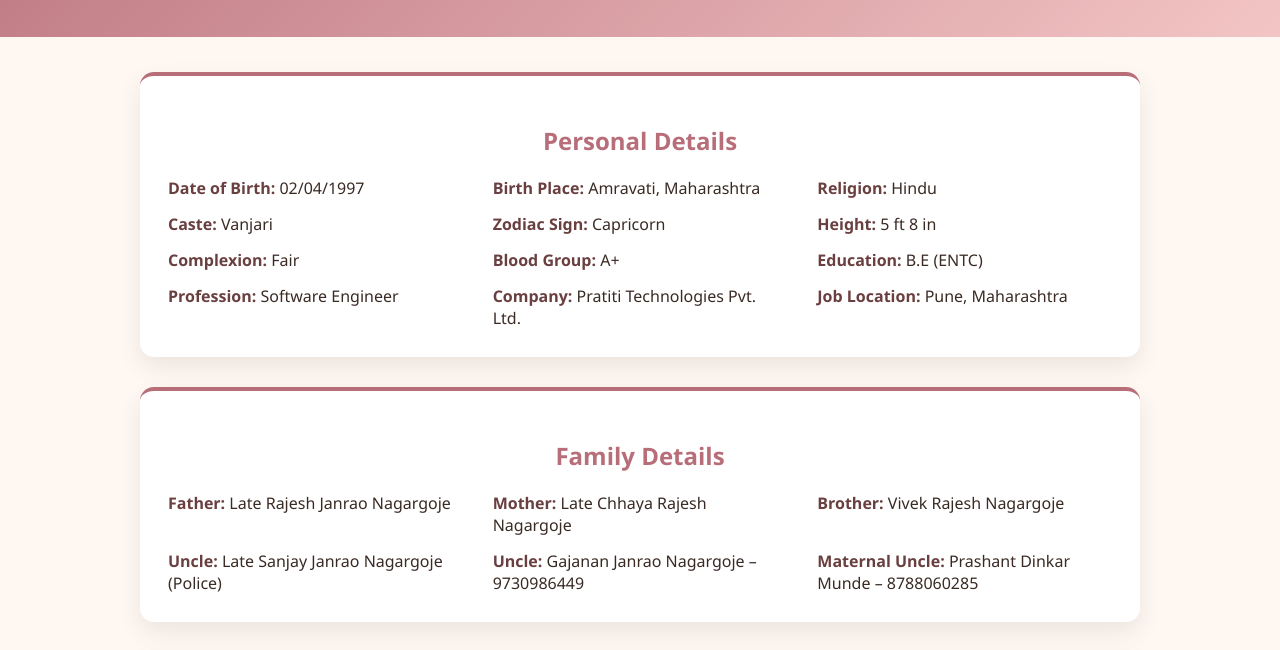
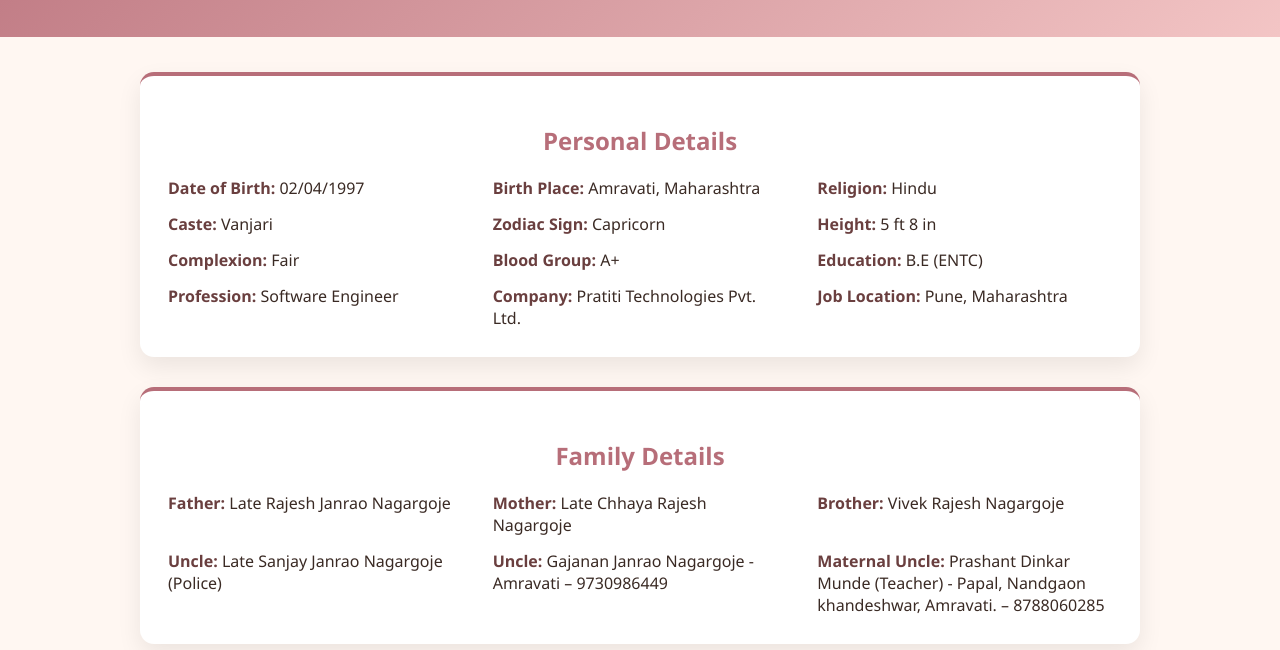
Before and after one commit to PranayNagargoje/MarriageBiodata, a plain HTML site: page index.html in a window 1280 px wide. Shown: the part 297-947 px from the top of the page. Drawn offline with Linux system fonts and the light colour scheme.

Commit message:
Add files via upload

```diff
--- a/index.html
+++ b/index.html
@@ -155,8 +155,8 @@
 <div><span class="label" data-en="Mother:" data-mr="आई:">Mother:</span> <span data-en="Late Chhaya Rajesh Nagargoje" data-mr="कै. छाया राजेश नागरगोजे">Late Chhaya Rajesh Nagargoje</span></div>
 <div><span class="label" data-en="Brother:" data-mr="भाऊ:">Brother:</span> <span data-en="Vivek Rajesh Nagargoje" data-mr="विवेक राजेश नागरगोजे">Vivek Rajesh Nagargoje</span></div>
 <div><span class="label" data-en="Uncle:" data-mr="काका:">Uncle:</span> <span data-en="Late Sanjay Janrao Nagargoje (Police)" data-mr="कै. संजय जानराव नागरगोजे (पोलीस)">Late Sanjay Janrao Nagargoje (Police)</span></div>
-<div><span class="label" data-en="Uncle:" data-mr="काका:">Uncle:</span> <span data-en="Gajanan Janrao Nagargoje - Amravati – 9730986449" data-mr="गजानन जानराव नागरगोजे - अमरावती - ९७३०९८६४४९">Gajanan Janrao Nagargoje – 9730986449</span></div>
-<div><span class="label" data-en="Maternal Uncle:" data-mr="मामा:">Maternal Uncle:</span> <span data-en="Prashant Dinkar Munde (Teacher) - Papal, Nandgaon khandeshwar, Amravati. – 8788060285" data-mr="प्रशांत दिनकर मुंडे (शिक्षक) - पापळ, नांदगाव खंडेश्वर, अमरावती. - ८७८८०६०२८५">Prashant Dinkar Munde – 8788060285</span></div>
+<div><span class="label" data-en="Uncle:" data-mr="काका:">Uncle:</span> <span data-en="Gajanan Janrao Nagargoje - Amravati – 9730986449" data-mr="गजानन जानराव नागरगोजे - अमरावती - ९७३०९८६४४९">Gajanan Janrao Nagargoje - Amravati – 9730986449</span></div>
+<div><span class="label" data-en="Maternal Uncle:" data-mr="मामा:">Maternal Uncle:</span> <span data-en="Prashant Dinkar Munde (Teacher) - Papal, Nandgaon khandeshwar, Amravati. – 8788060285" data-mr="प्रशांत दिनकर मुंडे (शिक्षक) - पापळ, नांदगाव खंडेश्वर, अमरावती. - ८७८८०६०२८५">Prashant Dinkar Munde (Teacher) - Papal, Nandgaon khandeshwar, Amravati. – 8788060285</span></div>
 </div>
 </div>
 
```
